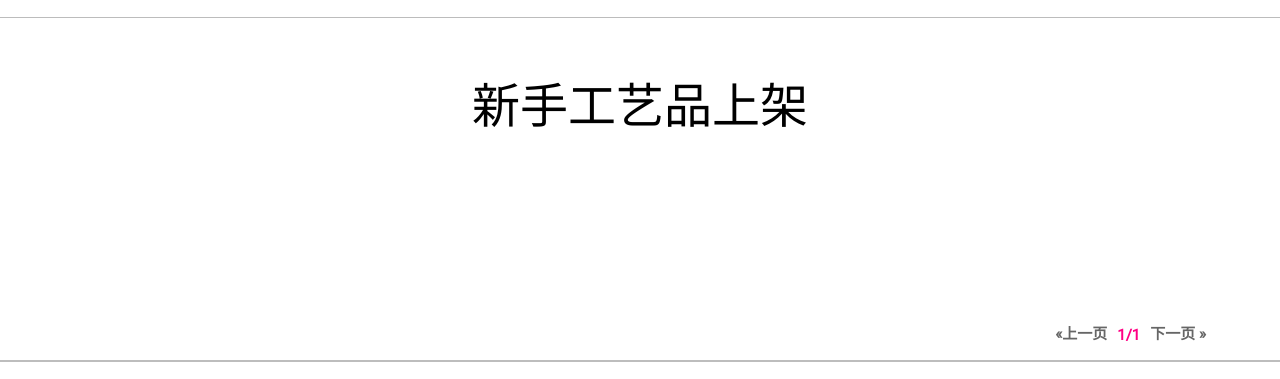
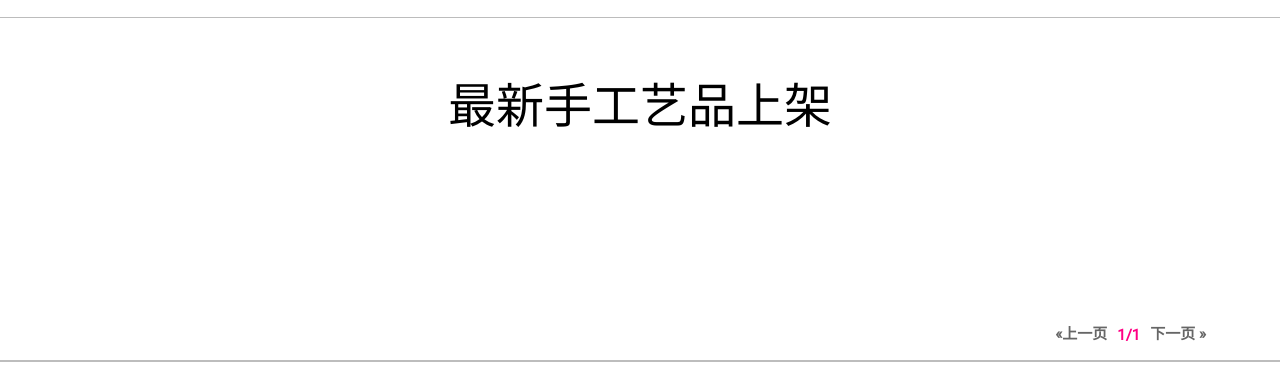
Before and after one commit to ZhangYaojun/iDesign, a Django app: page / in a window 1280 px wide. Shown: the part 505-884 px from the top of the page. Run offline with Django 3.2, Linux system fonts and the light colour scheme; data that the repository does not hold is empty.

Commit message:
页面修改
1

```diff
--- a/templates/index.html
+++ b/templates/index.html
@@ -7,7 +7,7 @@
     <div class="content">
     <div class="container">
         <div class="content-top">
-            <h1>新手工艺品上架</h1>
+            <h1>最新手工艺品上架</h1>
             <div class="content-top1">
                 {% for clo in clo_list %}
                 <form action="{% url 'add_cart'%}" method="post" id="subform{{ clo.id }}">
```
